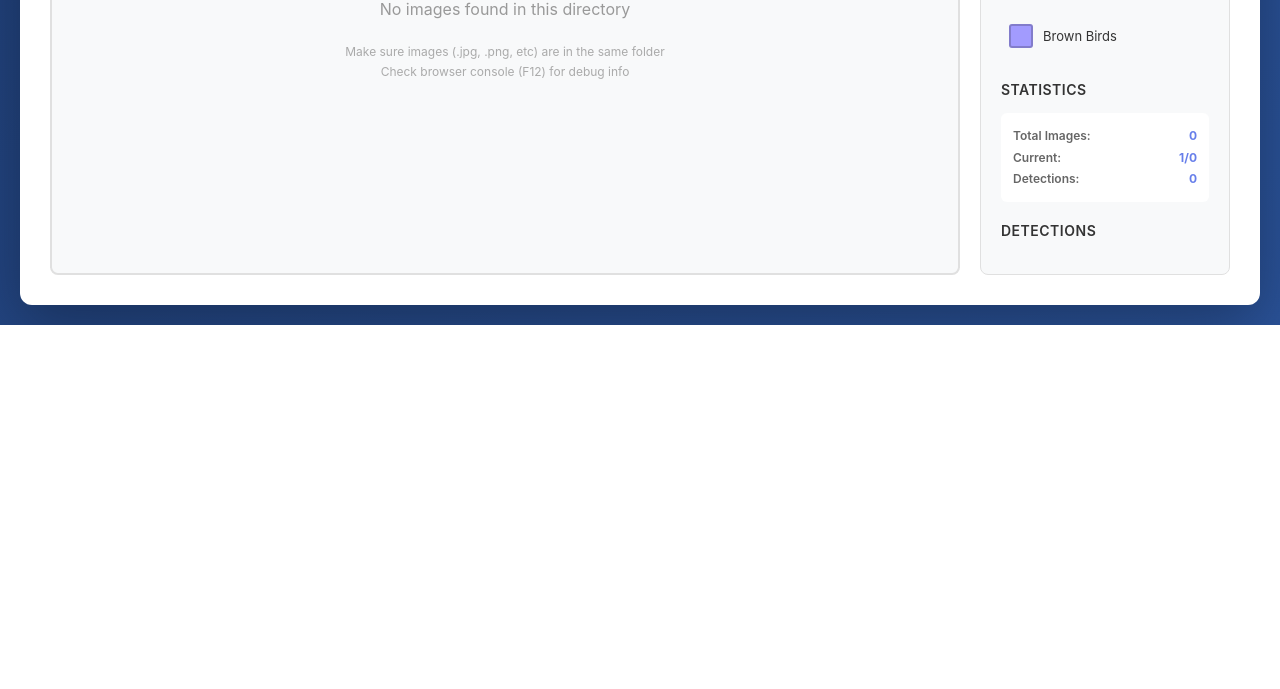
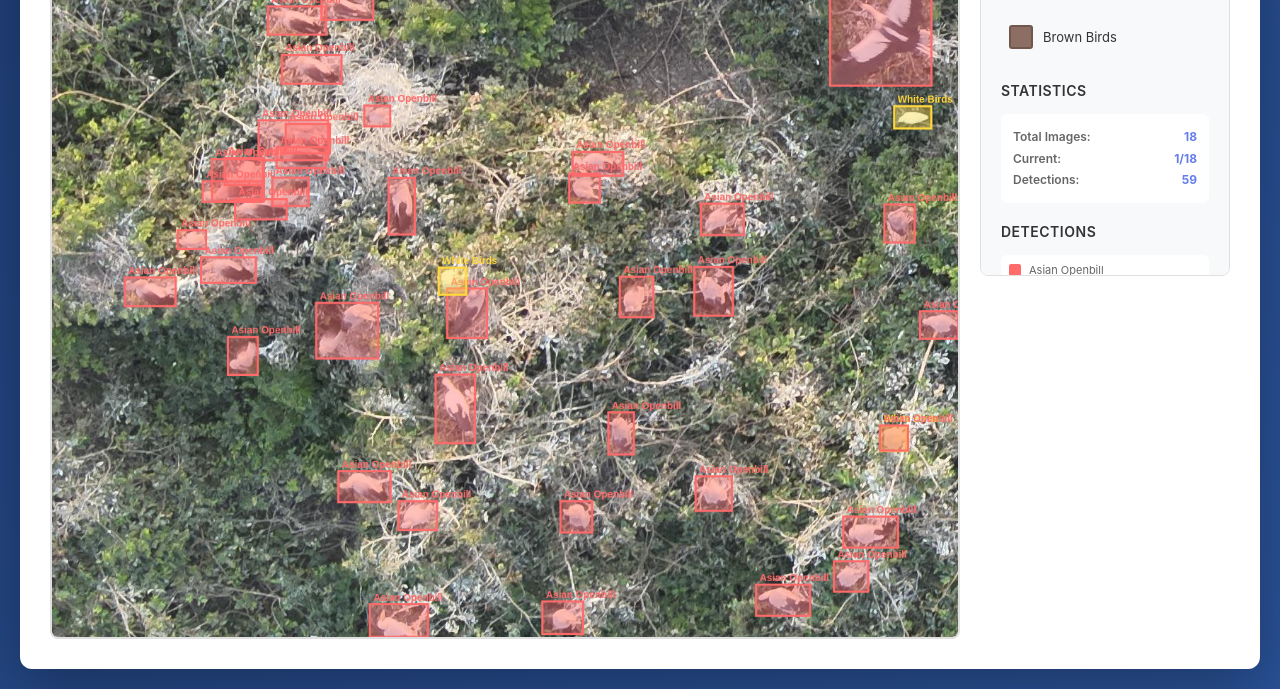
Before and after one commit to ahmed-52/YOLODetectionViewer, a plain HTML site: page index.html in a window 1280 px wide. Shown: the part 495-1184 px from the top of the page. Before the commit the page ends 820 px from the top, so only its background shows below. Drawn offline with Linux system fonts and the light colour scheme.

Commit message:
more fixes '

```diff
--- a/index.html
+++ b/index.html
@@ -364,7 +364,7 @@
         1: { name: 'Black-headed Ibis', color: '#4ECDC4', rgba: 'rgba(78, 205, 196, 0.4)' },
         2: { name: 'White Birds', color: '#FFD93D', rgba: 'rgba(255, 217, 61, 0.4)' },
         3: { name: 'Black Birds', color: '#6C5CE7', rgba: 'rgba(108, 92, 231, 0.4)' },
-            4: { name: 'Brown Birds', color: '#A29BFE', rgba: 'rgba(162, 155, 254, 0.4)' }
+        4: { name: 'Brown Birds', color: '#8D6E63', rgba: 'rgba(141, 110, 99, 0.4)' }
     };
 
     let images = [];
@@ -377,9 +377,10 @@
     const folderInput = document.getElementById('folderInput');
     const canvasContainer = document.getElementById('canvasContainer');
 
+    // Keep manual upload capability just in case
     folderInput.addEventListener('change', handleFolderLoad);
 
-        // Auto-load images and labels on page load
+    // Auto-load images from repo on page load
     window.addEventListener('load', autoLoadFiles);
 
     function handleFolderLoad(e) {
@@ -388,15 +389,12 @@
         labels = {};
         imageMap = {};
 
-            // Separate images and labels
         files.forEach(file => {
             const fileName = file.name;
-
             if (/\.(jpg|jpeg|png|gif|webp)$/i.test(fileName)) {
-                    images.push({ name: fileName, file: file });
+                images.push({ name: fileName, file: file, url: URL.createObjectURL(file) });
                 imageMap[fileName.replace(/\.[^/.]+$/, '')] = true;
             }
-
             if (fileName.endsWith('.txt')) {
                 const reader = new FileReader();
                 reader.onload = (event) => {
@@ -406,9 +404,7 @@
             }
         });
 
-            // Sort images
         images.sort((a, b) => a.name.localeCompare(b.name));
-
         currentImageIndex = 0;
         updateStats();
         renderLegend();
@@ -424,58 +420,45 @@
         imageMap = {};
 
         try {
-                // Get current page directory
-                const currentDir = window.location.pathname.substring(0, window.location.pathname.lastIndexOf('/') + 1);
+            console.log('Attempting to load file_list.json...');
 
-                // Fetch list of files from current directory
-                const response = await fetch(currentDir);
-                const html = await response.text();
+            // 1. Fetch the manifest file (file_list.json)
+            // This is the CRITICAL fix: We stop guessing and read the list directly
+            const response = await fetch('file_list.json');
 
-                console.log('Fetching from:', currentDir);
+            if (!response.ok) {
+                throw new Error('file_list.json not found. Please run the python script to generate it.');
+            }
 
-                // Parse HTML to get file list - handle different server formats
-                const parser = new DOMParser();
-                const doc = parser.parseFromString(html, 'text/html');
-
-                let fileNames = [];
-
-                // Try different selectors for different server types
-                // GitHub Pages / Apache
-                const links = Array.from(doc.querySelectorAll('a'));
-                fileNames = links
-                    .map(a => {
-                        const href = a.getAttribute('href');
-                        const text = a.textContent.trim();
-                        return href || text;
-                    })
-                    .filter(name => name && !name.startsWith('?') && name !== '../' && !name.includes('/'))
-                    .map(name => name.split('/').pop()); // Get just filename
-
+            const fileNames = await response.json();
             console.log('Found files:', fileNames);
 
-                // Load label files
+            // Get current directory path for building image URLs
+            const currentDir = window.location.href.substring(0, window.location.href.lastIndexOf('/') + 1);
+
+            // 2. Load label files
             for (const fileName of fileNames) {
-                    if (fileName.endsWith('.txt') && !fileName.includes('detection_viewer')) {
+                if (fileName.endsWith('.txt') && !fileName.includes('file_list')) {
                     try {
-                            const labelUrl = currentDir + fileName;
-                            const response = await fetch(labelUrl);
+                        const response = await fetch(fileName);
                         if (response.ok) {
                             const content = await response.text();
                             labels[fileName.replace('.txt', '')] = content;
-                                console.log('Loaded label:', fileName);
                         }
                     } catch (e) {
-                            console.log('Could not load label:', fileName, e);
+                        console.warn('Could not load label:', fileName);
                     }
                 }
             }
 
-                // Load images
+            // 3. Load images
             for (const fileName of fileNames) {
-                    if (/\.(jpg|jpeg|png|gif|webp)$/i.test(fileName.toLowerCase())) {
-                        images.push({ name: fileName, url: currentDir + fileName });
+                if (/\.(jpg|jpeg|png|gif|webp)$/i.test(fileName)) {
+                    images.push({
+                        name: fileName,
+                        url: fileName // Since files are in root, URL is just filename
+                    });
                     imageMap[fileName.replace(/\.[^/.]+$/, '')] = true;
-                        console.log('Found image:', fileName);
                 }
             }
 
@@ -494,23 +477,20 @@
             } else {
                 canvasContainer.innerHTML = `
                     <div class="no-data">
-                            <div class="no-data-icon">📁</div>
-                            <div>No images found in this directory</div>
-                            <div style="font-size: 12px; color: #aaa; margin-top: 10px;">
-                                <div>Make sure images (.jpg, .png, etc) are in the same folder</div>
-                                <div style="margin-top: 5px;">Check browser console (F12) for debug info</div>
-                            </div>
+                        <div class="no-data-icon">⚠️</div>
+                        <div>No images found in file_list.json</div>
                     </div>
                 `;
             }
+
         } catch (e) {
             canvasContainer.innerHTML = `
                 <div class="no-data">
-                        <div class="no-data-icon">⚠️</div>
-                        <div>Could not auto-load files</div>
+                    <div class="no-data-icon">❌</div>
+                    <div>Could not load repository files</div>
                     <div style="font-size: 12px; color: #aaa; margin-top: 10px;">
-                            <div>Error: ${e.message}</div>
-                            <div style="margin-top: 5px;">Check browser console (F12) for more details</div>
+                        <div>${e.message}</div>
+                        <div style="margin-top:5px">Make sure <b>file_list.json</b> is in your GitHub repo.</div>
                     </div>
                 </div>
             `;
@@ -525,6 +505,7 @@
         const imageObj = images[index];
 
         const img = new Image();
+        img.crossOrigin = "Anonymous"; // Helpful for some browser security policies
         img.onload = () => {
             drawImageWithDetections(img, imageObj.name);
         };
@@ -548,7 +529,6 @@
         const ctx = canvas.getContext('2d');
         ctx.drawImage(img, 0, 0);
 
-            // Get label file name without extension
         const labelKey = imageName.replace(/\.[^/.]+$/, '');
         const labelContent = labels[labelKey];
 
@@ -562,7 +542,6 @@
                 const w = parseFloat(parts[3]);
                 const h = parseFloat(parts[4]);
 
-                    // Convert normalized coordinates to pixel coordinates
                 const pixelX = x * img.width;
                 const pixelY = y * img.height;
                 const pixelW = w * img.width;
@@ -571,17 +550,14 @@
                 const left = pixelX - pixelW / 2;
                 const top = pixelY - pixelH / 2;
 
-                    // Draw filled rectangle with transparency (CVAT style)
                 if (classConfig[classId]) {
                     ctx.fillStyle = classConfig[classId].rgba;
                     ctx.fillRect(left, top, pixelW, pixelH);
 
-                        // Draw border
                     ctx.strokeStyle = classConfig[classId].color;
                     ctx.lineWidth = 3;
                     ctx.strokeRect(left, top, pixelW, pixelH);
 
-                        // Draw label
                     const label = classConfig[classId].name;
                     ctx.fillStyle = classConfig[classId].color;
                     ctx.font = 'bold 14px Arial';
@@ -589,7 +565,6 @@
                 }
             });
         }
-
         canvasContainer.appendChild(canvas);
     }
 
@@ -628,7 +603,6 @@
         detectionsList.innerHTML = detections.map((line, idx) => {
             const parts = line.trim().split(/\s+/);
             const classId = parseInt(parts[0]);
-                const confidence = ((1 - Math.abs(parseFloat(parts[1]) - 0.5) * 2) * 100).toFixed(0);
             const className = classConfig[classId]?.name || 'Unknown';
 
             return `
```
Also changed, not shown: file_list.json (added, +1 -0 lines). Lines whose indentation alone changed are shown as unchanged.
